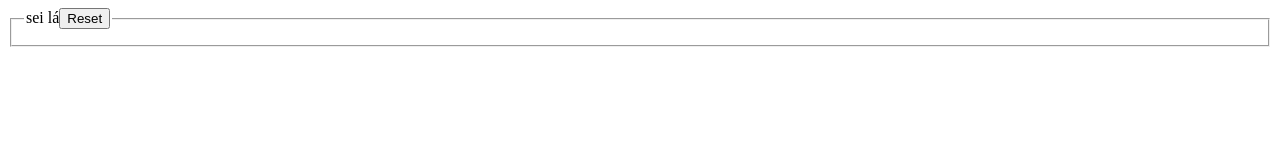
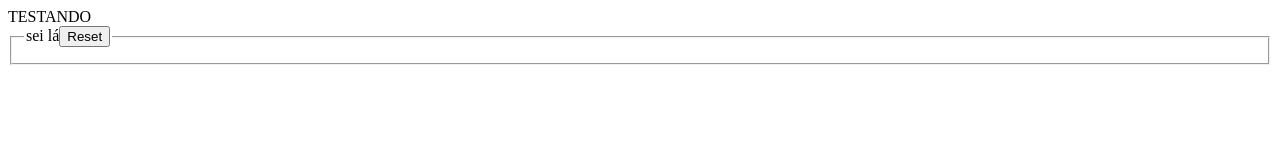
Before and after one commit to bmellborges/senacversionamento, a plain HTML site: page index.html in a window 1280 px wide. Drawn offline with Linux system fonts and the light colour scheme.

Commit message:
Update index.html

```diff
--- a/index.html
+++ b/index.html
@@ -5,8 +5,8 @@
 </head>
 <body>
 
-	<form>
-		<fieldset>
+	<form>TESTANDO
+		<fieldset border="1">
 			<legend>
 				sei lá<input type="reset">
 			</legend>
```
